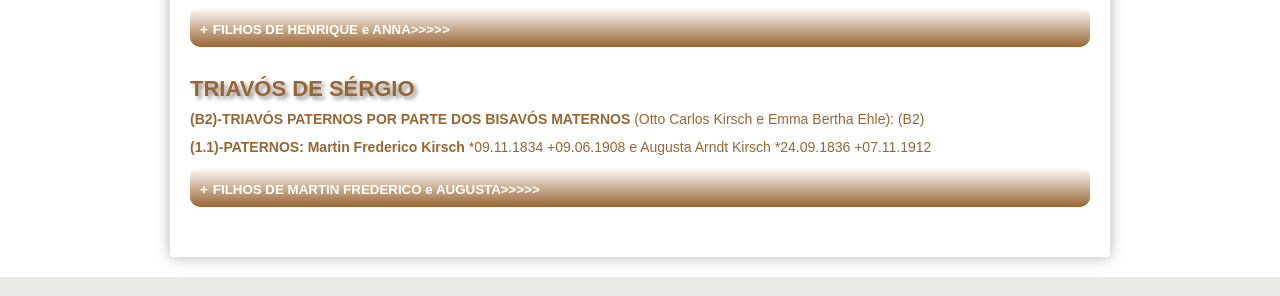
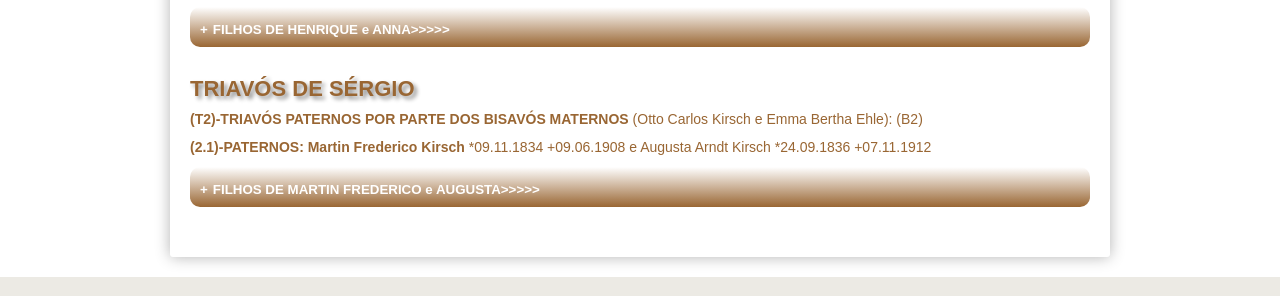
Before and after one commit to claudiovargas1955/claudiovargas1955.github.io, a Jekyll site: the page built from _pages/genealogia-de-sergio-luis-kirsch-da-silveira.html, in a window 1280 px wide. Shown: the part 1326-1622 px from the top of the page. Built offline with Jekyll 4.4.1, drawn with Linux system fonts in a browser that asks for light colours; some web fonts are replaced.

Commit message:
Update genealogia-de-sergio-luis-kirsch-da-silveira.html

```diff
--- a/_pages/genealogia-de-sergio-luis-kirsch-da-silveira.html
+++ b/_pages/genealogia-de-sergio-luis-kirsch-da-silveira.html
@@ -247,8 +247,8 @@ São Bonifácio (Agudo), Cachoeira do Sul, RS, e casaram nessa mesma freguesia e
 
 <p><h4>TRIAVÓS DE SÉRGIO</h4>
 
-<p><b><h5>(B2)-TRIAVÓS PATERNOS POR PARTE DOS BISAVÓS MATERNOS</b> (Otto Carlos Kirsch e Emma Bertha Ehle): (B2)</h5>
-<p><b>(1.1)-PATERNOS: Martin Frederico Kirsch </b>*09.11.1834 +09.06.1908 e Augusta Arndt Kirsch *24.09.1836 +07.11.1912
+<p><b><h5>(T2)-TRIAVÓS PATERNOS POR PARTE DOS BISAVÓS MATERNOS</b> (Otto Carlos Kirsch e Emma Bertha Ehle): (B2)</h5>
+<p><b>(2.1)-PATERNOS: Martin Frederico Kirsch </b>*09.11.1834 +09.06.1908 e Augusta Arndt Kirsch *24.09.1836 +07.11.1912
 <details><summary><b>FILHOS DE MARTIN FREDERICO e AUGUSTA>>>>></b></summary><br>
 </details><br>
 
```
